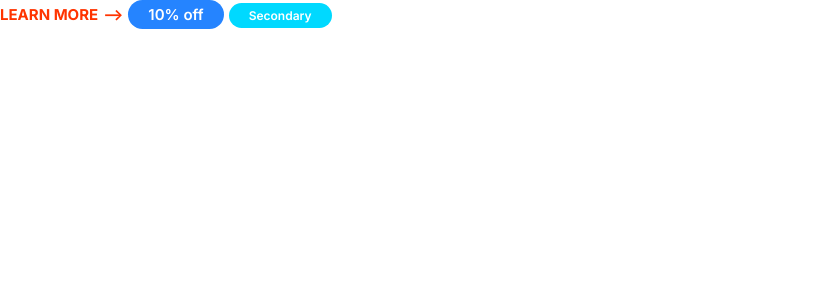
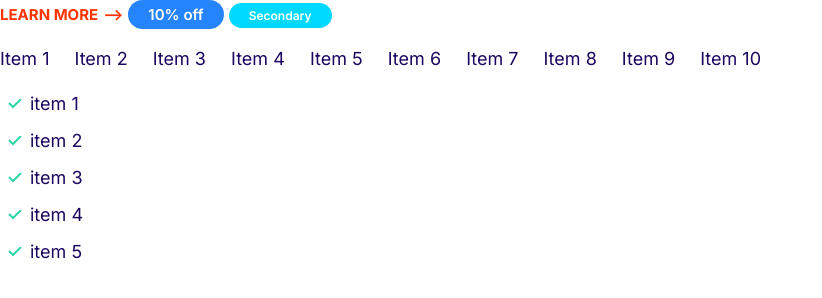
Before and after one commit to in-roma/moshify, a plain HTML site: page index.html in a window 1280 px wide. Shown: the whole page, without its empty margins (0-822 px from the left). Drawn offline with Linux system fonts and the light colour scheme.

Commit message:
list component

```diff
--- a/css/components.css
+++ b/css/components.css
@@ -2,6 +2,7 @@
 
 1. Links
 2. Badges
+3. Lists
 
 
  */
@@ -71,3 +72,36 @@ a {
         font-size: 1.2rem;
     }
 }
+
+/* 3. Lists */
+
+.list {
+    list-style: none;
+    padding-left: 0;
+    color: var(--color-headings)
+}
+
+.list--inline {
+    color: var(--color-headings)
+}
+
+.list--inline .list__item {
+    display: inline-block;
+    margin-right: 2rem;
+}
+
+.list--checks {
+    list-style-image: url(../assets/icons/tick.svg);
+    padding-left: 3rem;
+}
+
+.list--checks .list__item {
+    padding-left: 0.5rem;
+    margin-bottom: 1rem;
+}
+
+@media screen and (min-width: 1024px) {
+    .list--checks .list__item {
+        padding-left: 0;
+    }
+}
--- a/index.html
+++ b/index.html
@@ -18,5 +18,24 @@
 		<a href="#" class="link-arrow">Learn More</a>
 		<span class="badge badge--primary">10% off</span>
 		<span class="badge badge--small badge--secondary">Secondary</span>
+		<ul class="list list--inline">
+			<li class="list__item">Item 1</li>
+			<li class="list__item">Item 2</li>
+			<li class="list__item">Item 3</li>
+			<li class="list__item">Item 4</li>
+			<li class="list__item">Item 5</li>
+			<li class="list__item">Item 6</li>
+			<li class="list__item">Item 7</li>
+			<li class="list__item">Item 8</li>
+			<li class="list__item">Item 9</li>
+			<li class="list__item">Item 10</li>
+		</ul>
+		<ul class="list list--checks">
+			<li class="list__item">item 1</li>
+			<li class="list__item">item 2</li>
+			<li class="list__item">item 3</li>
+			<li class="list__item">item 4</li>
+			<li class="list__item">item 5</li>
+		</ul>
 	</body>
 </html>
```
